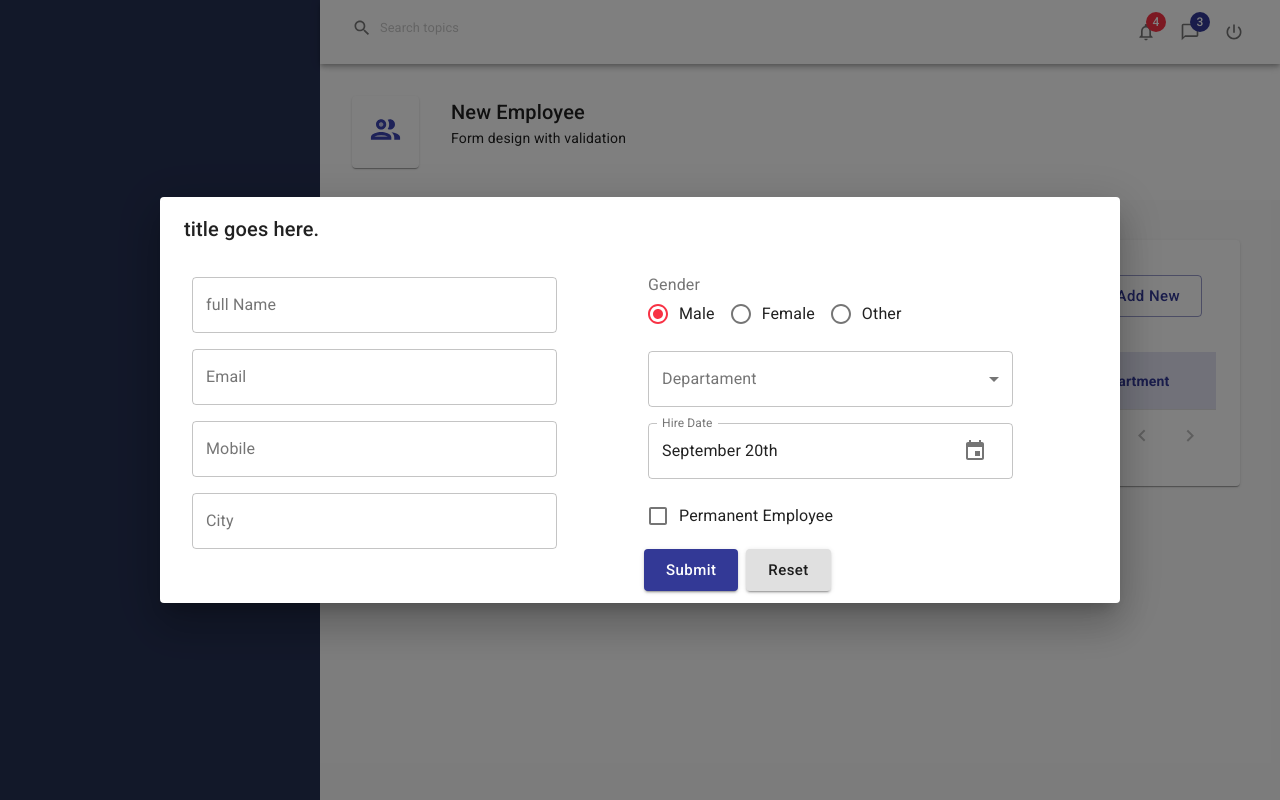
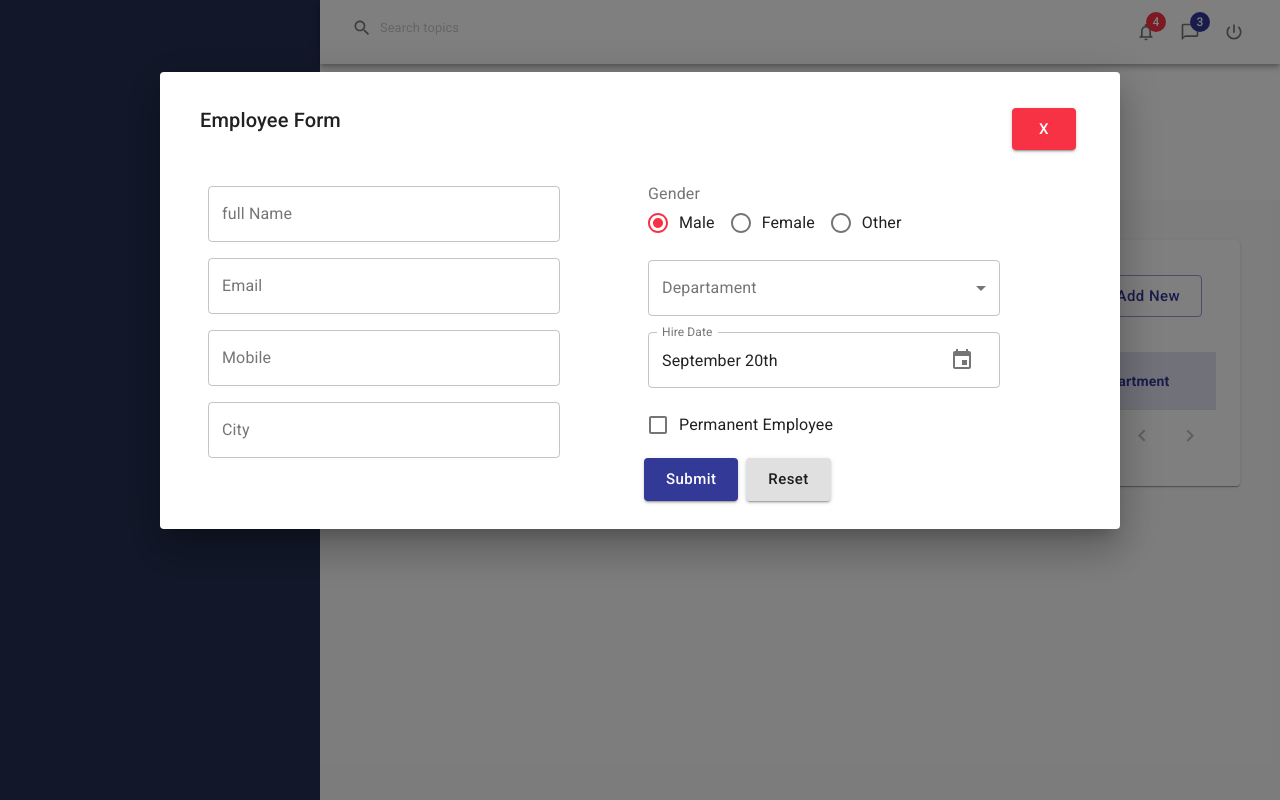
Before and after one commit to adryanfreitas/complete_mui_system, a React (Create React App) app: page / in a window 1280 px wide. Both pictures are taken after typing "Sample" into the empty fields and a click on the button "Add New". Built offline with nearby package versions, Linux system fonts and the light colour scheme.

Commit message:
feat: :construction: Creating close buttom

```diff
--- a/src/components/controls/Popup.jsx
+++ b/src/components/controls/Popup.jsx
@@ -3,8 +3,10 @@ import {
   DialogContent,
   DialogTitle,
   makeStyles,
+  Typography,
 } from "@material-ui/core";
 import React from "react";
+import Controls from "./Controls";
 
 const useStyles = makeStyles((theme) => ({
   dialogWrapper: {
@@ -21,10 +23,15 @@ export default function Popup(props) {
     <Dialog
       open={openPopup}
       maxWidth="md"
-      className={{ paper: classes.dialogWrapper }}
+      classes={{ paper: classes.dialogWrapper }}
     >
-      <DialogTitle>
-        <div>title goes here.</div>
+      <DialogTitle className={classes.DialogTitle}>
+        <div style={{ display: "flex" }}>
+          <Typography variant="h6" component="div" style={{ flexGrow: 1 }}>
+            {title}
+          </Typography>
+          <Controls.Button color="secondary" text="X"></Controls.Button>
+        </div>
       </DialogTitle>
       <DialogContent>{children}</DialogContent>
     </Dialog>
```
